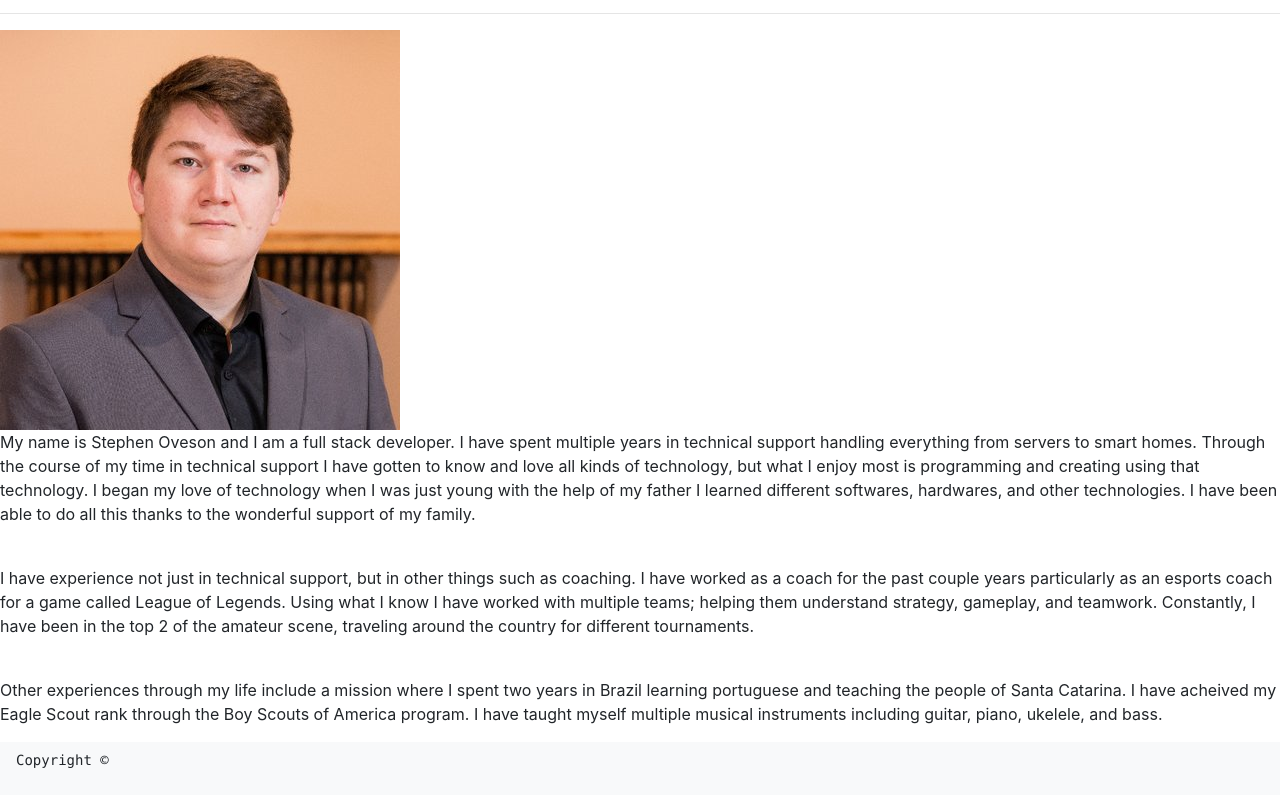
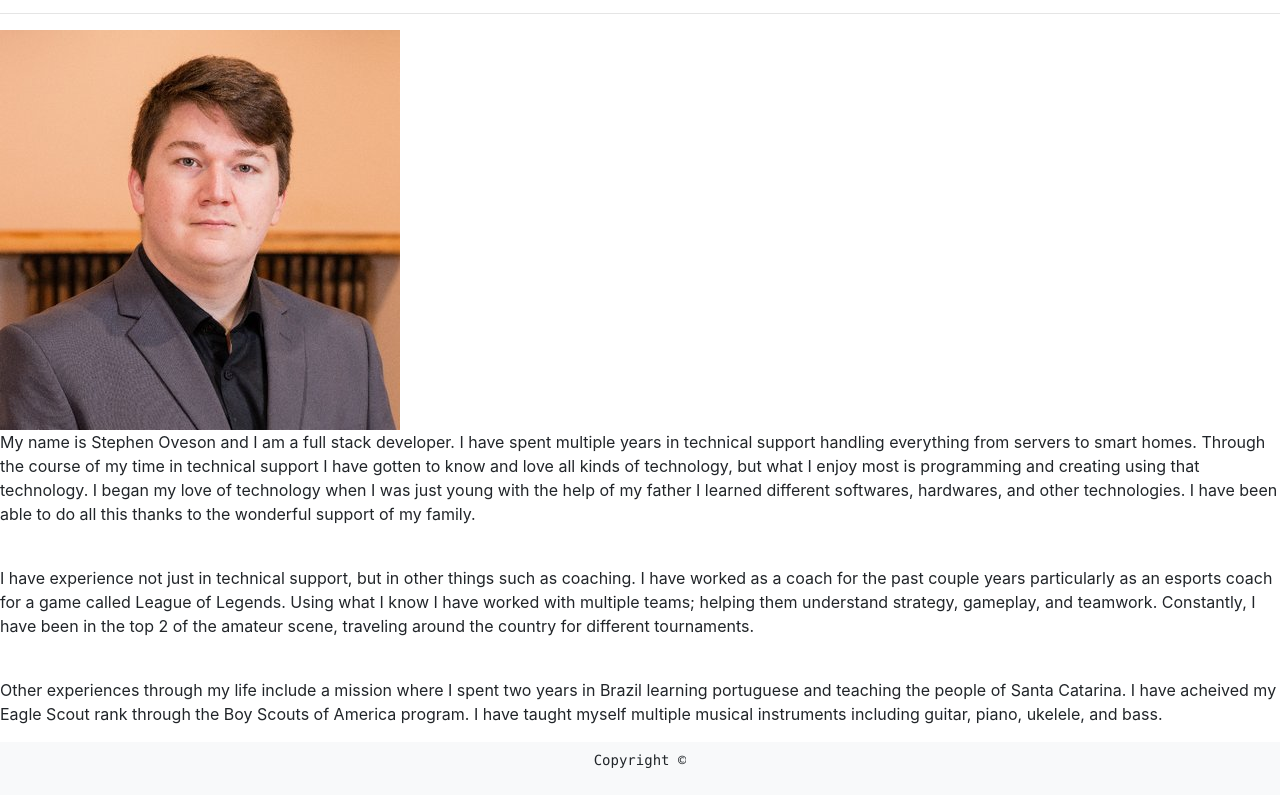
Before and after one commit to StephenOveson/bootstrap, a plain HTML site: page index.html in a window 1280 px wide. Shown: the part 107-902 px from the top of the page. Drawn offline with nearby package versions, Linux system fonts and the light colour scheme.

Commit message:
navbar completed

```diff
--- a/index.html
+++ b/index.html
@@ -43,7 +43,7 @@
                 </div>
             </div>
         </section>
-        <footer class="navbar navbar-expand-lg navbar-light bg-light clearfix">
+        <footer class="d-flex justify-content-center navbar navbar-expand-lg navbar-light bg-light clearfix">
             <pre>Copyright ©</pre>
         </footer>
     </body>
```
